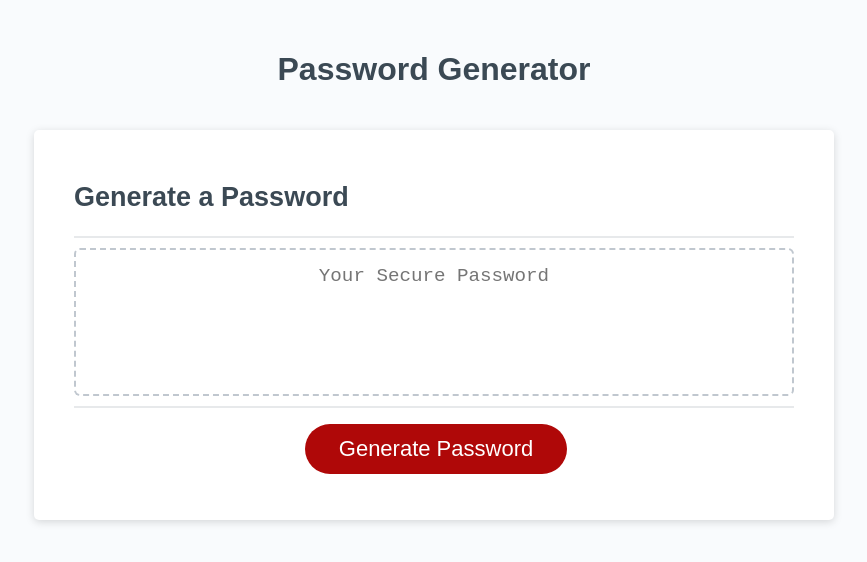
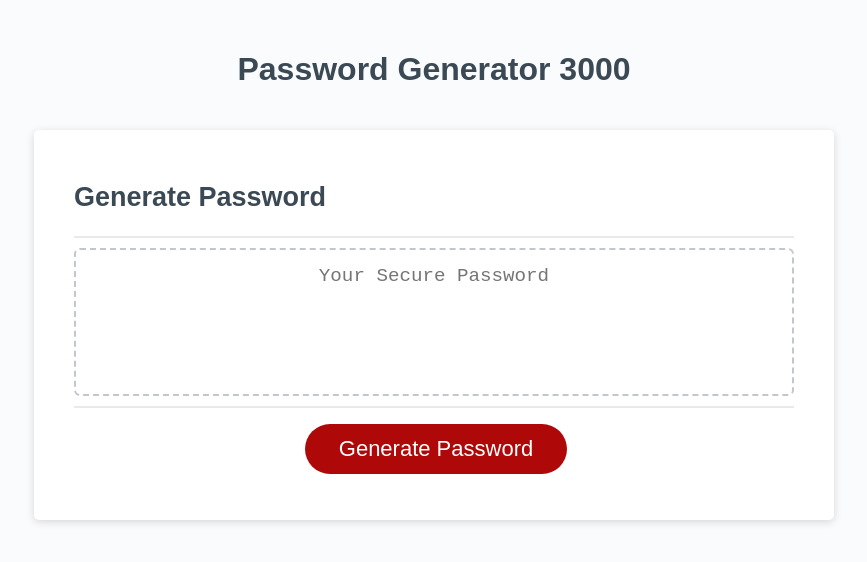
Before and after one commit to SebastianCruz01/03-Password-Generator, a plain HTML site: page index.html in a window 1280 px wide. Shown: the whole page, without its empty margins (206-1073 px from the left). Drawn offline with Linux system fonts and the light colour scheme.

Commit message:
Update index.html

```diff
--- a/index.html
+++ b/index.html
@@ -4,17 +4,17 @@
     <meta charset="UTF-8" />
     <meta name="viewport" content="width=device-width, initial-scale=1.0" />
     <meta http-equiv="X-UA-Compatible" content="ie=edge" />
-    <title>Password Generator</title>
+    <title>Password Generator 3000</title>
     <link rel="stylesheet" href="style.css" />
   </head>
   <body>
     <div class="wrapper">
       <header>
-        <h1>Password Generator</h1>
+        <h1>Password Generator 3000</h1>
       </header>
       <div class="card">
         <div class="card-header">
-          <h2>Generate a Password</h2>
+          <h2>Generate Password</h2>
         </div>
         <div class="card-body">
           <textarea
```
